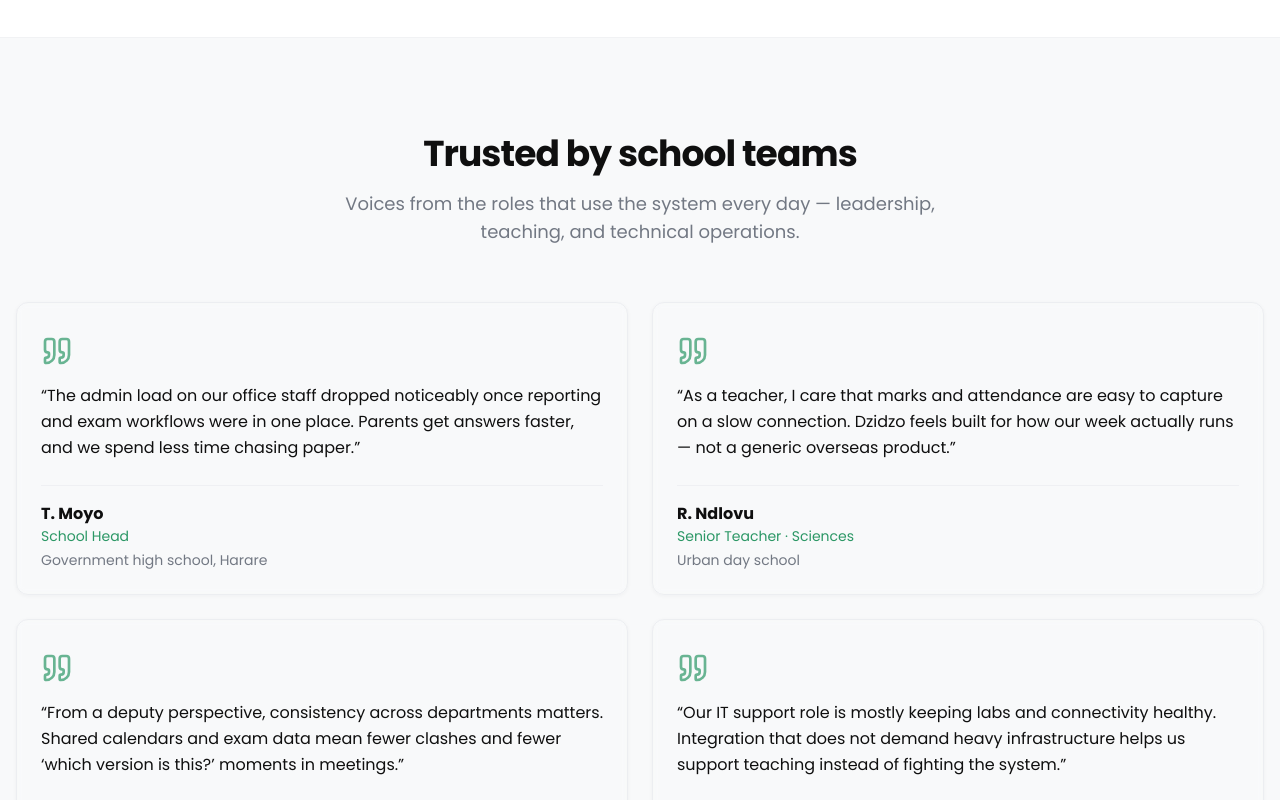
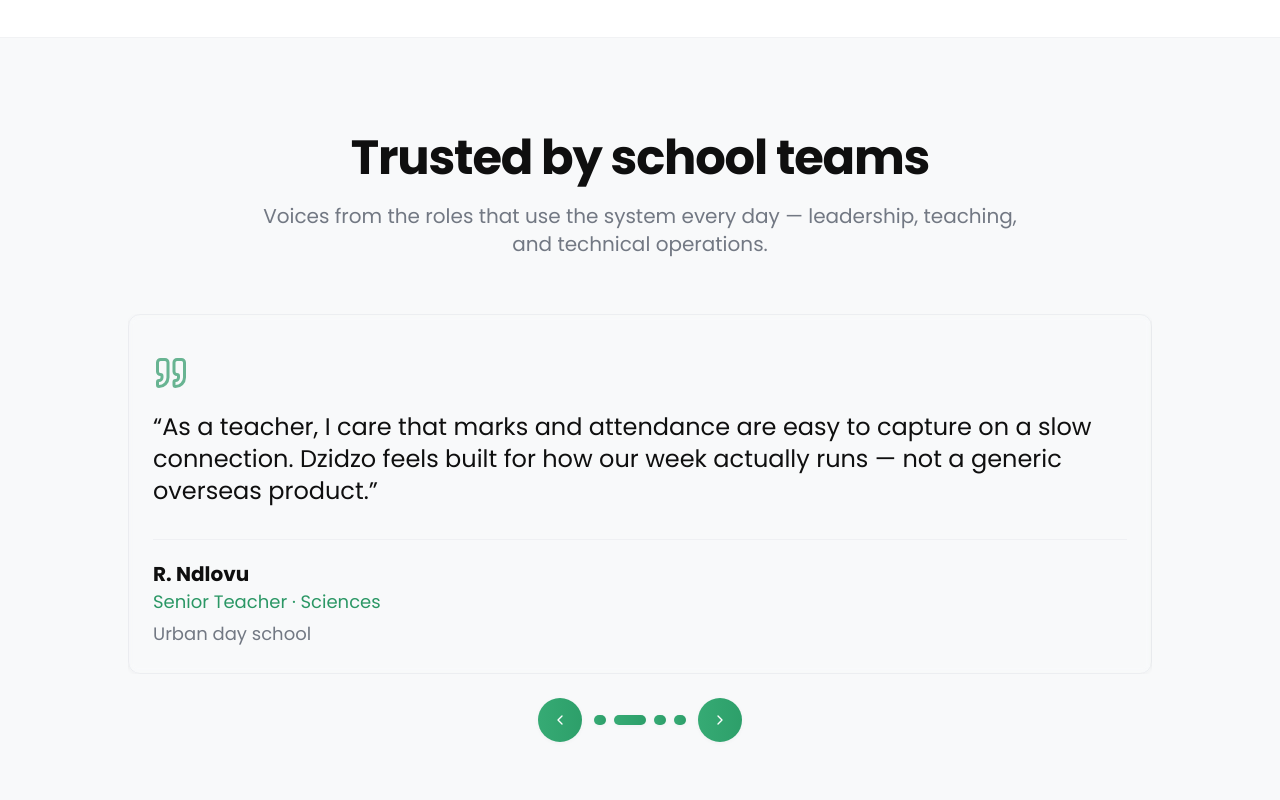
Before and after one commit to DevX-aft/sms-website, a Next.js app: page / in a window 1280 px wide. Shown: the part 4660-5460 px from the top of the page. Built offline with nearby package versions, Linux system fonts and the light colour scheme; no server answers.

Commit message:
update testimonial section with transition

```diff
--- a/components/testimonials-section.tsx
+++ b/components/testimonials-section.tsx
@@ -1,7 +1,14 @@
 "use client"
 
 import { Card, CardContent } from "@/components/ui/card"
-import { Quote } from "lucide-react"
+import { Button } from "@/components/ui/button"
+import {
+  Carousel,
+  CarouselApi,
+  CarouselContent,
+  CarouselItem,
+} from "@/components/ui/carousel"
+import { ChevronLeft, ChevronRight, Quote } from "lucide-react"
 import { useEffect, useRef, useState } from "react"
 
 const TESTIMONIALS = [
@@ -37,6 +44,8 @@ const TESTIMONIALS = [
 
 export function TestimonialsSection() {
   const [visible, setVisible] = useState(false)
+  const [api, setApi] = useState<CarouselApi>()
+  const [activeIndex, setActiveIndex] = useState(0)
   const ref = useRef<HTMLElement>(null)
 
   useEffect(() => {
@@ -49,6 +58,31 @@ export function TestimonialsSection() {
     return () => io.disconnect()
   }, [])
 
+  useEffect(() => {
+    if (!api) return
+    const onSelect = () => setActiveIndex(api.selectedScrollSnap())
+    onSelect()
+    api.on("select", onSelect)
+    api.on("reInit", onSelect)
+    return () => {
+      api.off("select", onSelect)
+      api.off("reInit", onSelect)
+    }
+  }, [api])
+
+  useEffect(() => {
+    if (!visible || !api) return
+    const timer = window.setInterval(() => api.scrollNext(), 4200)
+    return () => window.clearInterval(timer)
+  }, [visible, api])
+
+  const goTo = (nextIndex: number) => {
+    api?.scrollTo(nextIndex)
+  }
+
+  const next = () => api?.scrollNext()
+  const prev = () => api?.scrollPrev()
+
   return (
     <section
       ref={ref}
@@ -57,41 +91,85 @@ export function TestimonialsSection() {
     >
       <div className="container mx-auto px-4">
         <div
-          className={`mx-auto max-w-2xl text-center transition-all duration-700 ${
+          className={`mx-auto max-w-3xl text-center transition-all duration-700 ${
             visible ? "translate-y-0 opacity-100" : "translate-y-6 opacity-0"
           }`}
         >
-          <h2 className="text-3xl font-bold tracking-tight text-foreground md:text-4xl">
+          <h2 className="text-4xl font-bold tracking-tight text-foreground md:text-5xl">
             Trusted by school teams
           </h2>
-          <p className="mt-4 text-pretty text-muted-foreground md:text-lg">
+          <p className="mt-5 text-pretty text-lg text-muted-foreground md:text-xl">
             Voices from the roles that use the system every day — leadership, teaching, and
             technical operations.
           </p>
         </div>
 
-        <div className="mt-14 grid gap-6 md:grid-cols-2">
-          {TESTIMONIALS.map((t, i) => (
-            <Card
-              key={t.name}
-              className={`border-border/60 bg-card/80 shadow-sm backdrop-blur-sm transition-all duration-700 ${
+        <div className="mx-auto mt-14 w-full max-w-5xl">
+          <div className="relative">
+            <Carousel
+              setApi={setApi}
+              opts={{ align: "start", loop: true }}
+              className={`transition-all duration-700 ${
                 visible ? "translate-y-0 opacity-100" : "translate-y-6 opacity-0"
               }`}
-              style={{ transitionDelay: `${120 + i * 80}ms` }}
             >
-              <CardContent className="pt-8">
-                <Quote className="mb-4 h-8 w-8 text-primary/70" aria-hidden />
-                <blockquote className="text-pretty text-foreground leading-relaxed">
+              <CarouselContent className="ml-0">
+                {TESTIMONIALS.map((t) => (
+                  <CarouselItem key={t.name} className="pl-0">
+                    <Card className="min-h-[360px] border-border/60 bg-card/85 shadow-sm backdrop-blur-sm">
+                      <CardContent className="pt-10">
+                        <Quote className="mb-5 h-9 w-9 text-primary/70" aria-hidden />
+                        <blockquote className="text-pretty text-xl text-foreground leading-relaxed md:text-2xl">
                           “{t.quote}”
                         </blockquote>
-                <footer className="mt-6 border-t border-border/50 pt-4">
-                  <p className="font-semibold text-foreground">{t.name}</p>
-                  <p className="text-sm text-primary">{t.role}</p>
-                  <p className="mt-1 text-sm text-muted-foreground">{t.context}</p>
+                        <footer className="mt-8 border-t border-border/50 pt-5">
+                          <p className="text-lg font-semibold text-foreground md:text-xl">{t.name}</p>
+                          <p className="text-base text-primary md:text-lg">{t.role}</p>
+                          <p className="mt-1 text-base text-muted-foreground md:text-lg">{t.context}</p>
                         </footer>
                       </CardContent>
                     </Card>
+                  </CarouselItem>
                 ))}
+              </CarouselContent>
+            </Carousel>
+          </div>
+
+          <div className="mt-6 flex items-center justify-center gap-3">
+            <Button
+              type="button"
+              variant="outline"
+              size="icon"
+              onClick={prev}
+              aria-label="Previous testimonial"
+              className="h-11 w-11 rounded-full border-border/70 bg-background"
+            >
+              <ChevronLeft className="h-5 w-5" />
+            </Button>
+            <div className="flex items-center gap-2">
+              {TESTIMONIALS.map((t, i) => (
+                <button
+                  key={t.name}
+                  type="button"
+                  onClick={() => goTo(i)}
+                  aria-label={`Show testimonial ${i + 1}`}
+                  className={`h-2.5 rounded-full transition-all ${
+                    i === activeIndex ? "w-8 bg-primary" : "w-3 bg-border hover:bg-muted-foreground/40"
+                  }`}
+                />
+              ))}
+            </div>
+            <Button
+              type="button"
+              variant="outline"
+              size="icon"
+              onClick={next}
+              aria-label="Next testimonial"
+              className="h-11 w-11 rounded-full border-border/70 bg-background"
+            >
+              <ChevronRight className="h-5 w-5" />
+            </Button>
+          </div>
         </div>
       </div>
     </section>
```
Lines whose indentation alone changed are shown as unchanged.
